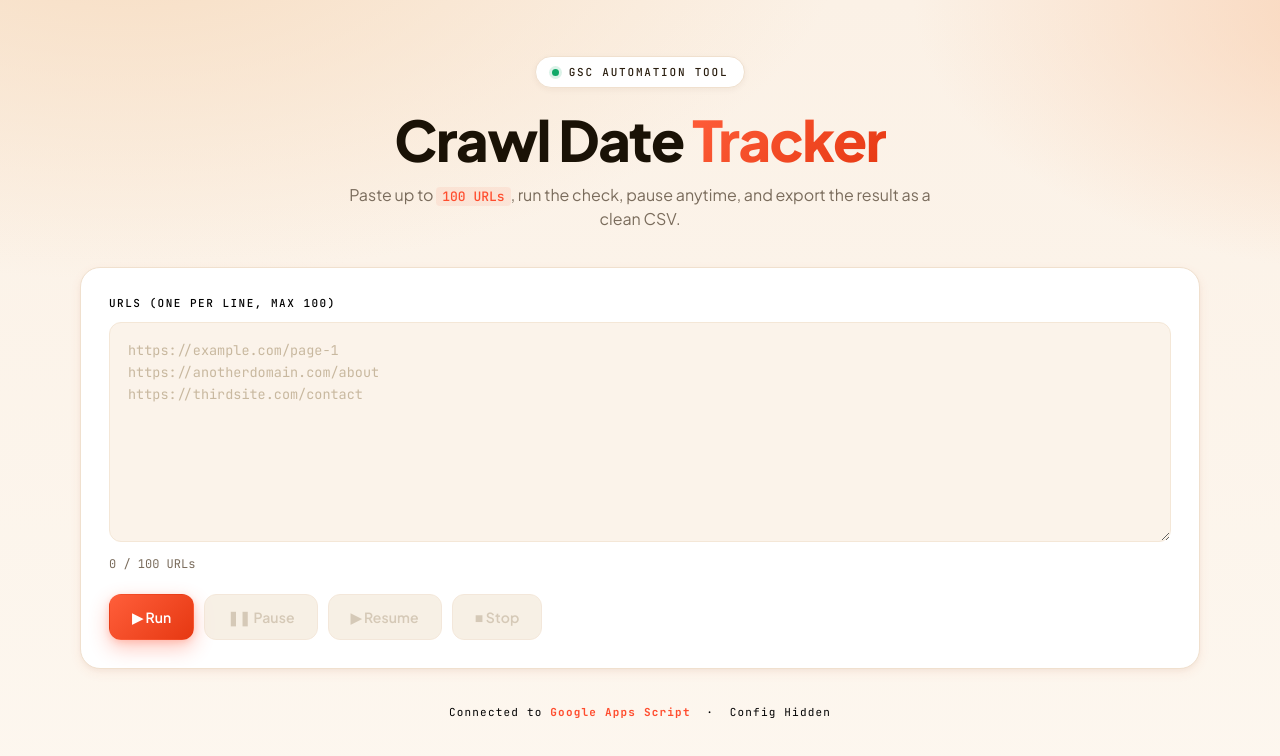
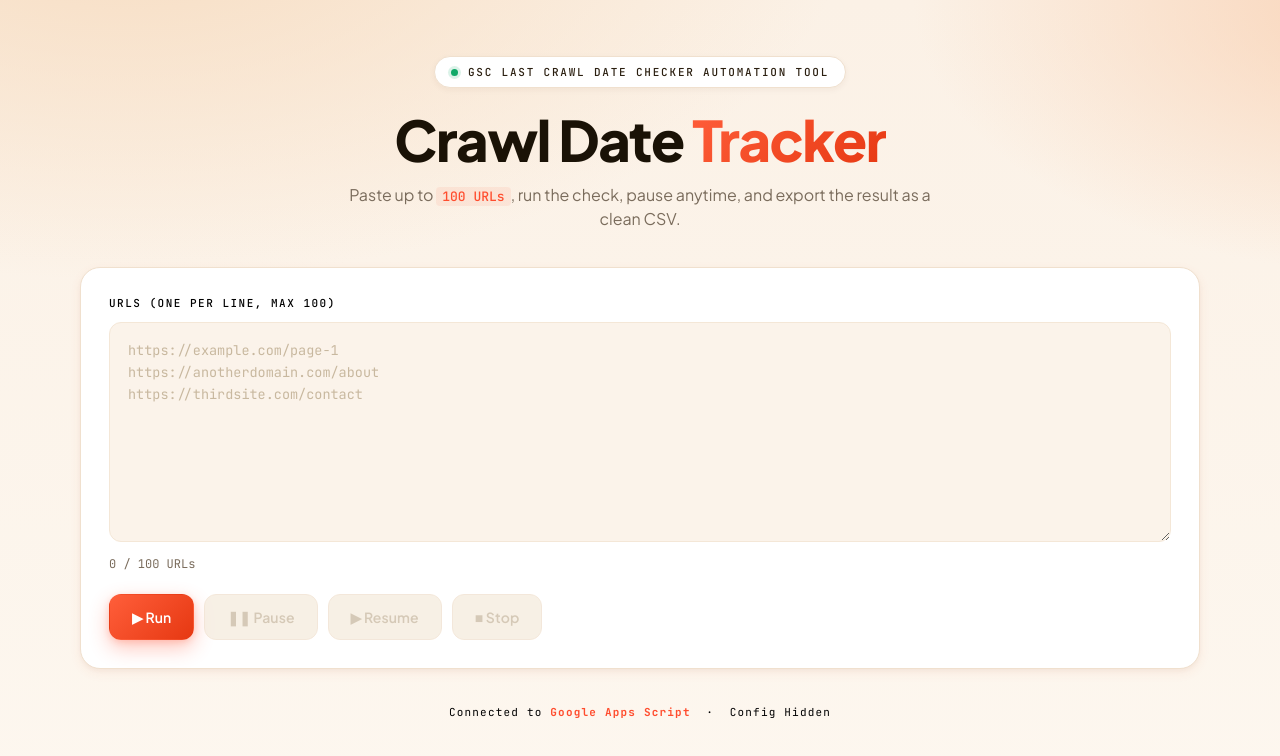
Before and after one commit to apex-on-pageautomationtools/last-gsc-crawl-date-check, a plain HTML site: page index.html in a window 1280 px wide. Drawn offline with Linux system fonts and the light colour scheme.

Commit message:
Add files via upload

```diff
--- a/index.html
+++ b/index.html
@@ -263,7 +263,7 @@ tbody tr.processing:hover{background:rgba(255,77,46,.08)}
 <div class="wrapper">
 
   <div class="header">
-    <div class="badge">GSC Automation Tool</div>
+    <div class="badge">GSC Last Crawl Date Checker Automation Tool</div>
     <h1>Crawl Date <span class="accent">Tracker</span></h1>
     <p>Paste up to <span class="chip">100 URLs</span>, run the check, pause anytime, and export the result as a clean CSV.</p>
   </div>
```
